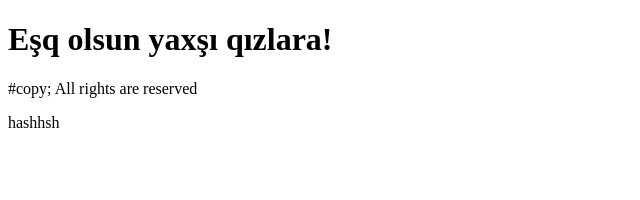
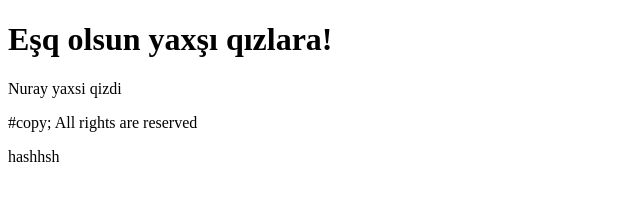
Before and after one commit to sabiyyaaxmedova/test, a plain HTML site: page index.htm in a window 1280 px wide. Shown: the whole page, without its empty margins (0-640 px from the left). Drawn offline with Linux system fonts and the light colour scheme.

Commit message:
yaxs qiz added

```diff
--- a/index.htm
+++ b/index.htm
@@ -8,6 +8,7 @@
     <body>
         <header>
             <h1>Eşq olsun yaxşı qızlara!</h1>
+            <p>Nuray yaxsi qizdi</p>
         </header>
         <footer>
             <p>#copy; All rights are reserved</p>
```
